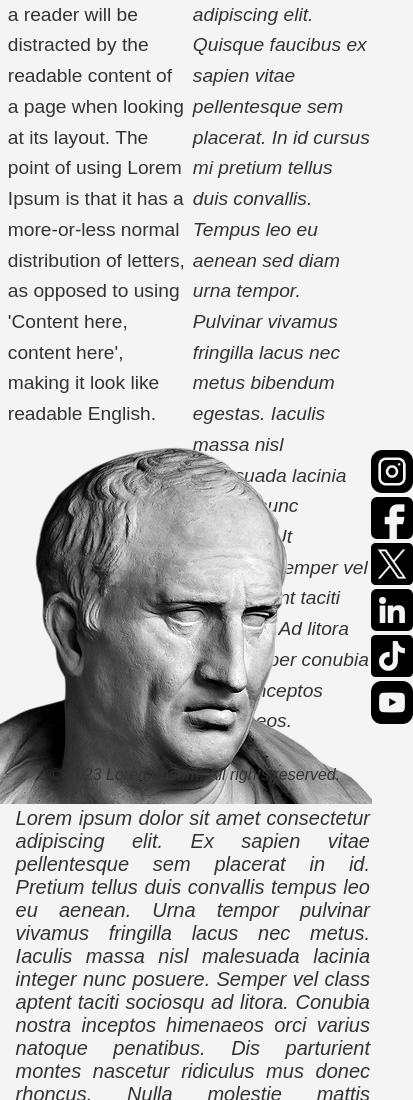
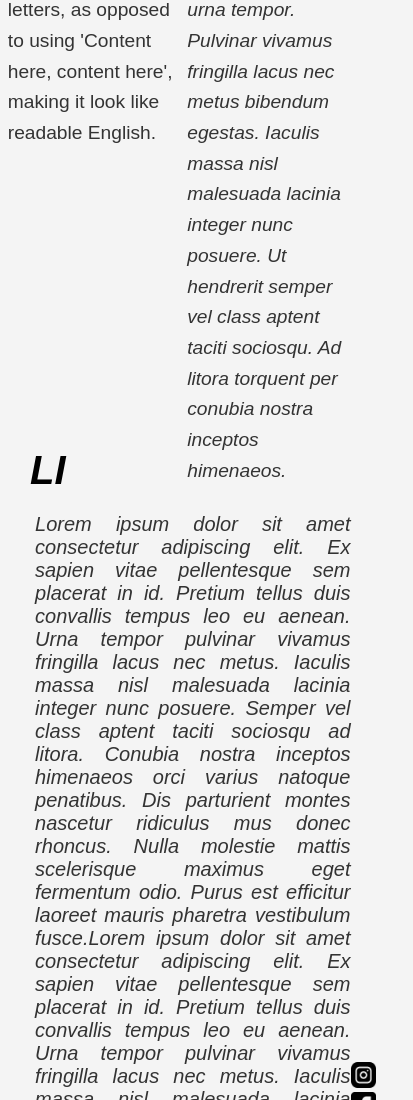
Before and after one commit to braah236/Lorem-Ipsum, a plain HTML site: page index.html in a window 390 px wide. Shown: the part 900-2000 px from the top of the page, 413 px wide, since content can reach past the window. Drawn offline with Linux system fonts and the light colour scheme.

Commit message:
Add files via upload

```diff
--- a/index.html
+++ b/index.html
@@ -4,6 +4,7 @@
     <meta charset="UTF-8">
     <meta name="viewport" content="width=device-width, initial-scale=1.0">
     <title>Lorem Ipsum</title>
+    <link rel="icon" href="imgs/6606d7eb-f5db-4778-8045-2062d722847b.png" type="image/x-icon">
     <link rel="stylesheet" href="style.css">
 </head>
 <body>
--- a/style.css
+++ b/style.css
@@ -9,6 +9,7 @@ body {
     background-color: #f4f4f4;
     color: #333;
     height: 190vh;
+    overflow-x: hidden;
 }
 
 h1{
@@ -151,21 +152,79 @@ navbar img {
 }
 
 @media screen and (max-width: 768px) {
+    header{
+        h1{
+           text-align: center;
+           vertical-align: middle;
+        }
+    }
+
     .hero {
-        height: 50vh; /* Mobilon kisebb magasság */
+        height: 30vh; /* Mobilon kisebb magasság */
     }
 
     .hero-text {
-        margin-top: 40vh; /* Mobilon a szöveg alacsonyabban */
+        margin-top: 30vh; /* Mobilon a szöveg alacsonyabban */
+    }
+    .hero-text:hover {
+        color: #333; /* Mobilon is hover effekt */
+    }
+
+    main{
+
+        margin-top: 45vh; /* Mobilon a fő tartalom alacsonyabban */
+
+        h2{
+            font-size: 2em; /* Mobilon kisebb betűméret */
+            margin-top: 1vh; /* Mobilon kisebb margó */
+        }
+        .righty{
+            margin-right: 3%;
+        }
+
+        .LI{
+            display: block; /* Mobilon blokkszintű elrendezés */
+            margin: 0 auto; /* Középre igazítás */
+            width: 90%;
+            position: relative;
+            top:-5vh;
+            margin-bottom: 50px; /* Mobilon szélesség */
+        }
     }
 
     .LI img {
-        width: 100%; /* Képek teljes szélesség */
-        height: auto; /* Magasság automatikus */
-        top: -20vh; /* Képek pozíciójának módosítása */
+        display: none;
     }
 
     .LI p {
         width: 100%; /* Szöveg teljes szélesség */
     }
+
+    footer{
+    position: absolute;
+    width: 100%;
+    height: auto;
+    top: 225vh;
+    left: 0;
+
+    margin: 0;
+    padding: 0;
+    img{
+        height: 10vh;
+    }
 }
+navbar{
+    height: 10vh;
+    width: 50vh;
+    position: relative;
+    top: 32.5vh;
+}
+
+navbar img {
+    width: 3vh;
+    height: 3vh;
+    position:relative;
+    top: -25vh;
+    left: 90vw;
+}
+}
```
Also changed, not shown: imgs/6606d7eb-f5db-4778-8045-2062d722847b.png (added).
